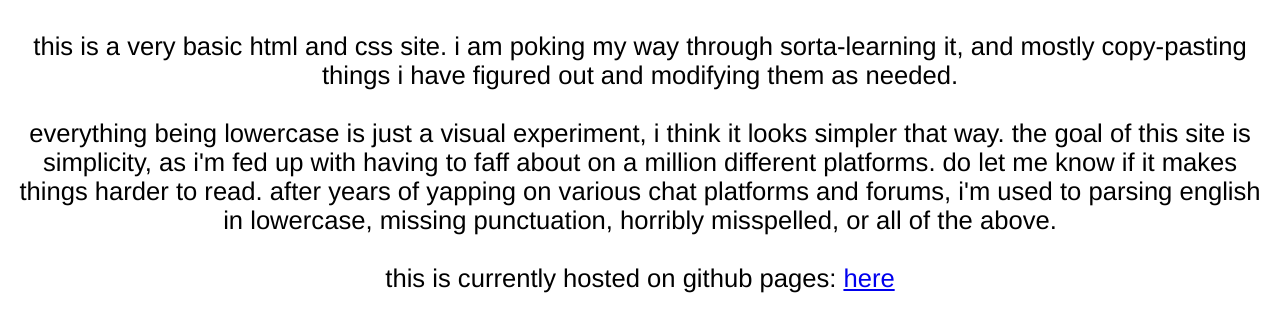
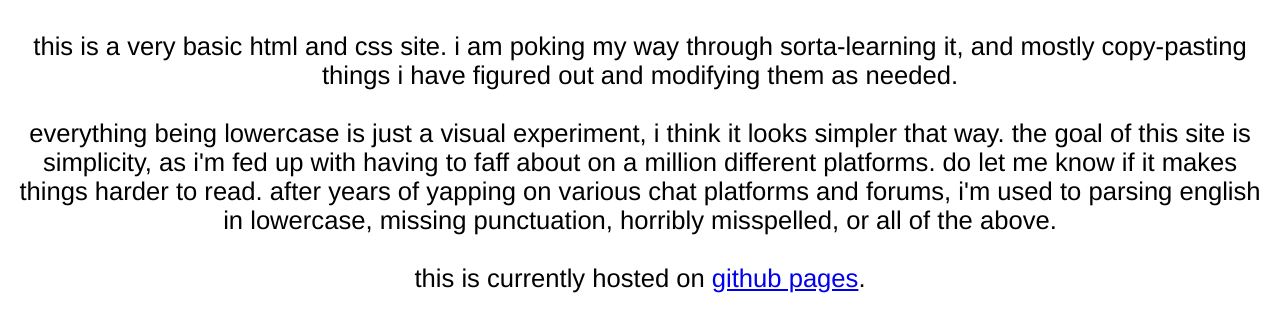
Before and after one commit to ZandoBob/zandobob.github.io, a plain HTML site: page InfoAboutTheSite.html in a window 1280 px wide. Shown: the part 133-464 px from the top of the page. Drawn offline with Linux system fonts and the light colour scheme.

Commit message:
Update InfoAboutTheSite.html

```diff
--- a/InfoAboutTheSite.html
+++ b/InfoAboutTheSite.html
@@ -15,7 +15,7 @@
 
             Everything being lowercase is just a visual experiment, I think it looks simpler that way. The goal of this site is simplicity, as I'm fed up with having to faff about on a million different platforms. Do let me know if it makes things harder to read. After years of yapping on various chat platforms and forums, I'm used to parsing english in lowercase, missing punctuation, horribly misspelled, or all of the above.
 
-            This is currently hosted on github pages: <a href="https://pages.github.com"> Here</a>
+            This is currently hosted on <a href="https://pages.github.com"> github pages</a>.
         </pre>
     </body>
 </hmtl>
```
